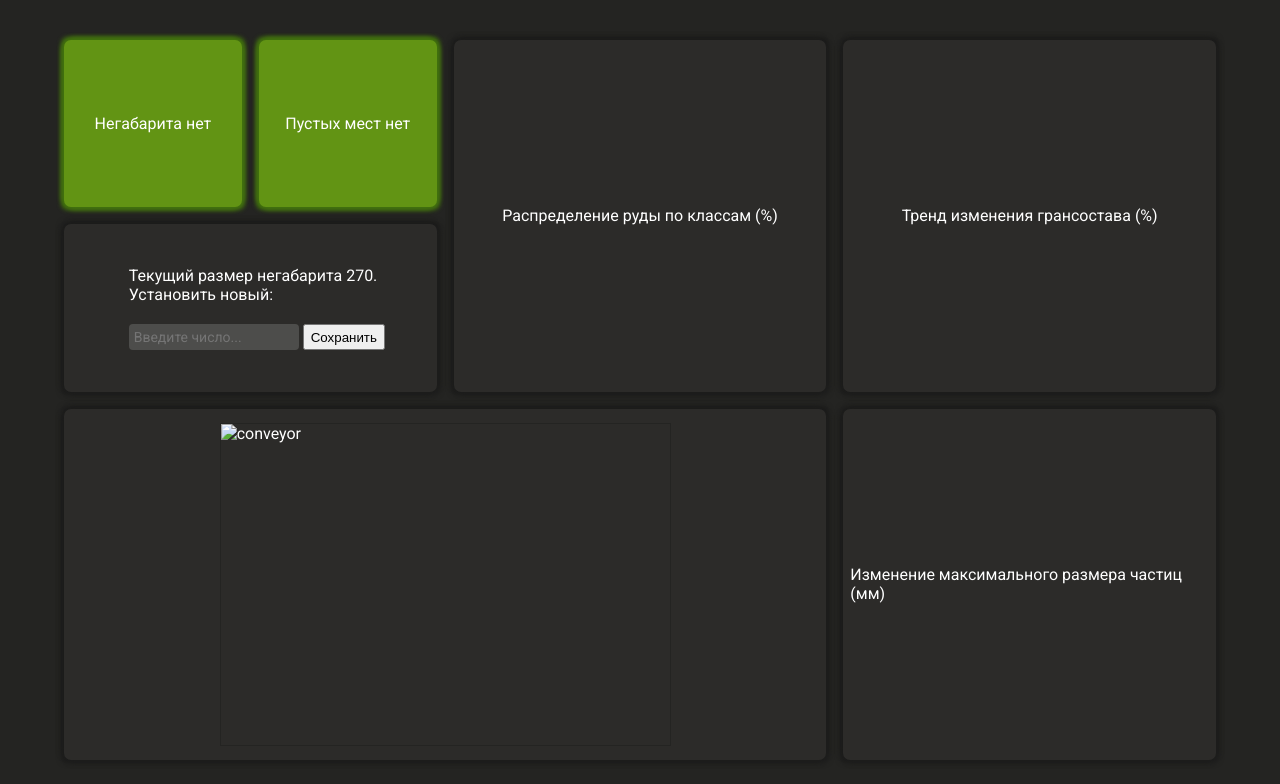
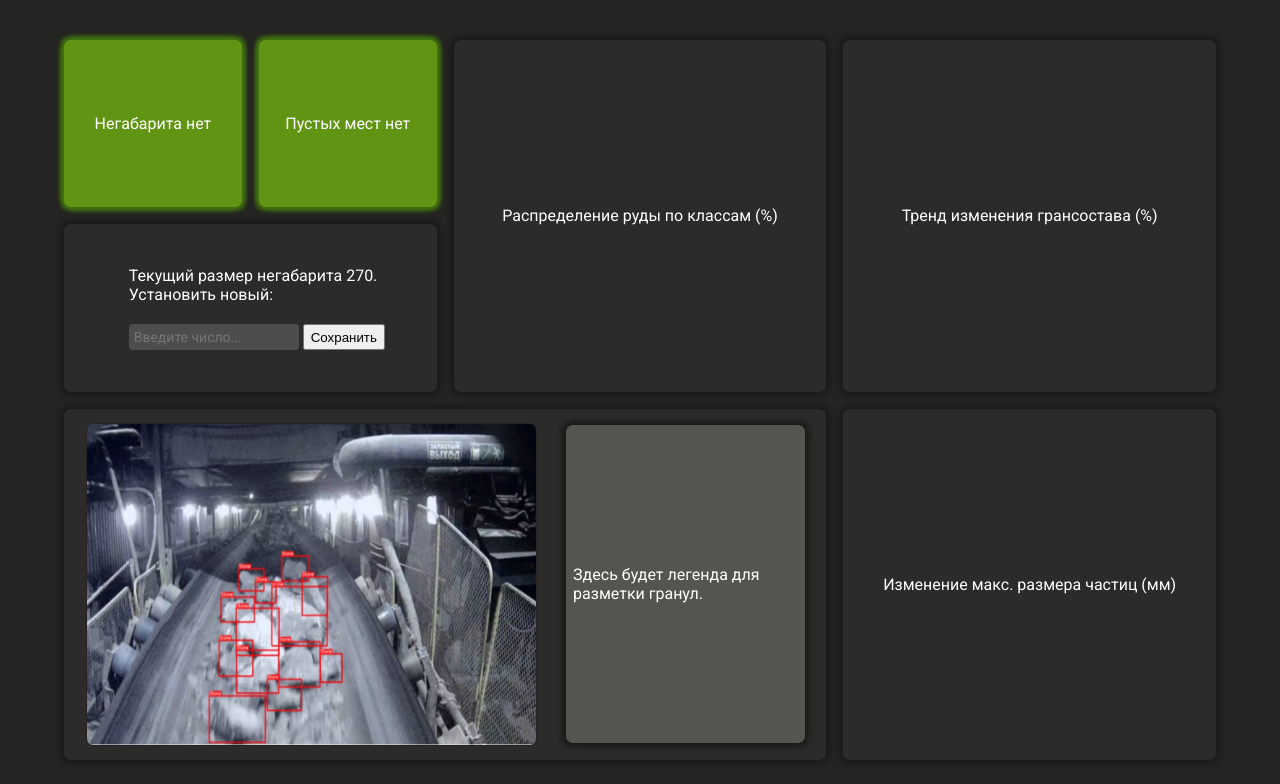
Before and after one commit to plus3balla/polyus-hack, a plain HTML site: page userInterface/index.html in a window 1280 px wide. Drawn offline with Linux system fonts and the light colour scheme.

Commit message:
Add bundle, add place for legend

```diff
--- a/userInterface/index.html
+++ b/userInterface/index.html
@@ -7,6 +7,7 @@
     <link rel="preconnect" href="https://fonts.googleapis.com">
     <link rel="preconnect" href="https://fonts.gstatic.com" crossorigin>
     <link href="https://fonts.googleapis.com/css2?family=Roboto&display=swap" rel="stylesheet">
+    <script defer src="bundle.js" type="module"></script>
   </head>
   <body>
     <div class="flex-container">
@@ -22,12 +23,13 @@
         </div>
         <div class="elem grey" id="online-conveyor">
           <img src="examplepic.jpg" alt="conveyor" id="conveyor-pic" />
+          <div class="elem grey" id="legend">Здесь будет легенда для разметки гранул.</div>
         </div>
         <div class="elem grey" id="size-classes-plot">
           <p>Распределение руды по классам (%)</p>
         </div>
         <div class="elem grey" id="max-size-plot">
-          <p>Изменение максимального размера частиц (мм)</p>
+          <p>Изменение макс. размера частиц (мм)</p>
         </div>
         <div class="elem grey" id="trend-plot">
           <p>Тренд изменения грансостава (%)</p>
--- a/userInterface/styles.css
+++ b/userInterface/styles.css
@@ -62,6 +62,7 @@ body {
 #online-conveyor {
   grid-column: 1 / 5;
   grid-row: 3 / 5;
+  flex-direction: row;
 }
 
 #size-classes-plot {
@@ -83,6 +84,7 @@ body {
   width: 60%;
   height: 95%;
   border: 1px solid #242422;
+  border-radius: 7px;
 }
 
 p {
@@ -104,3 +106,9 @@ input[type=text] {
 #save {
   height: 26px;
 }
+
+#legend {
+  height: 90%;
+  width: 30%;
+  background-color: #555550;
+}
```
Also changed, not shown: userInterface/examplepic.jpg (added), userInterface/js/trendPlot.js (deleted).
